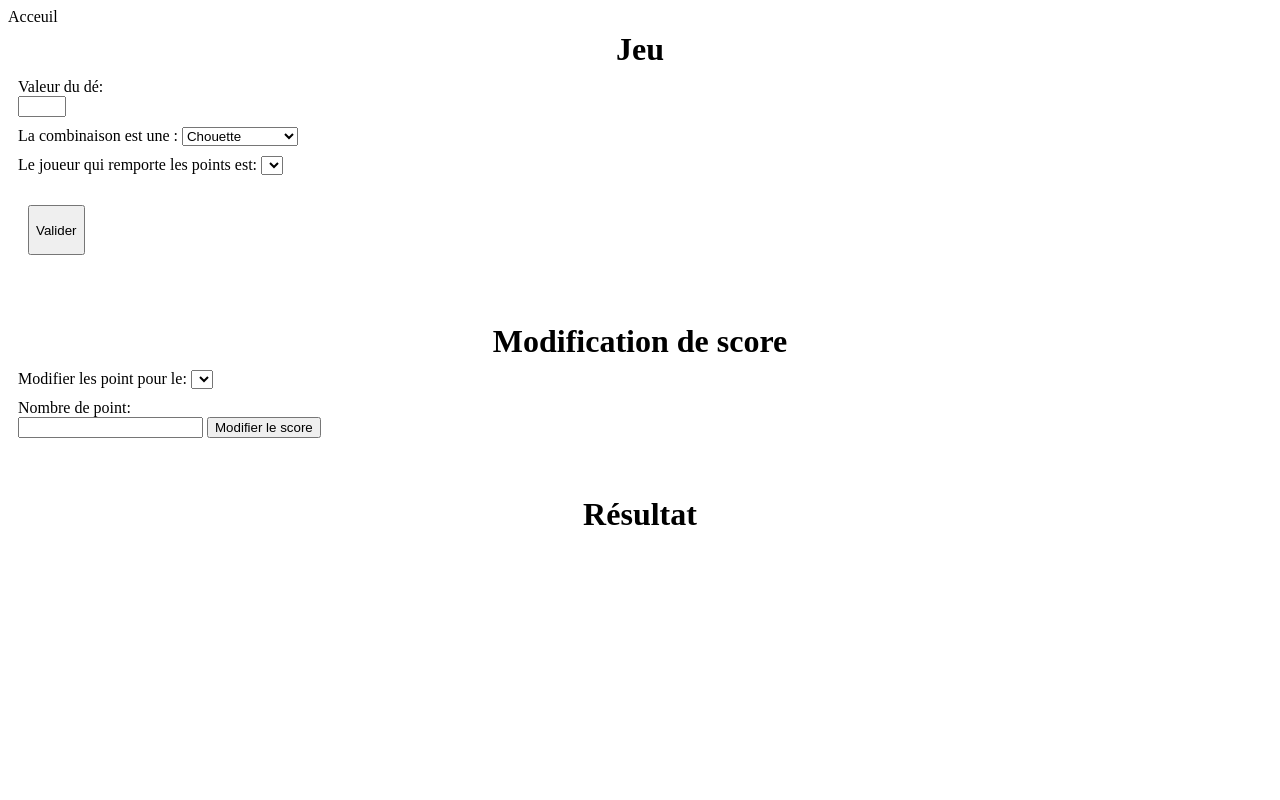
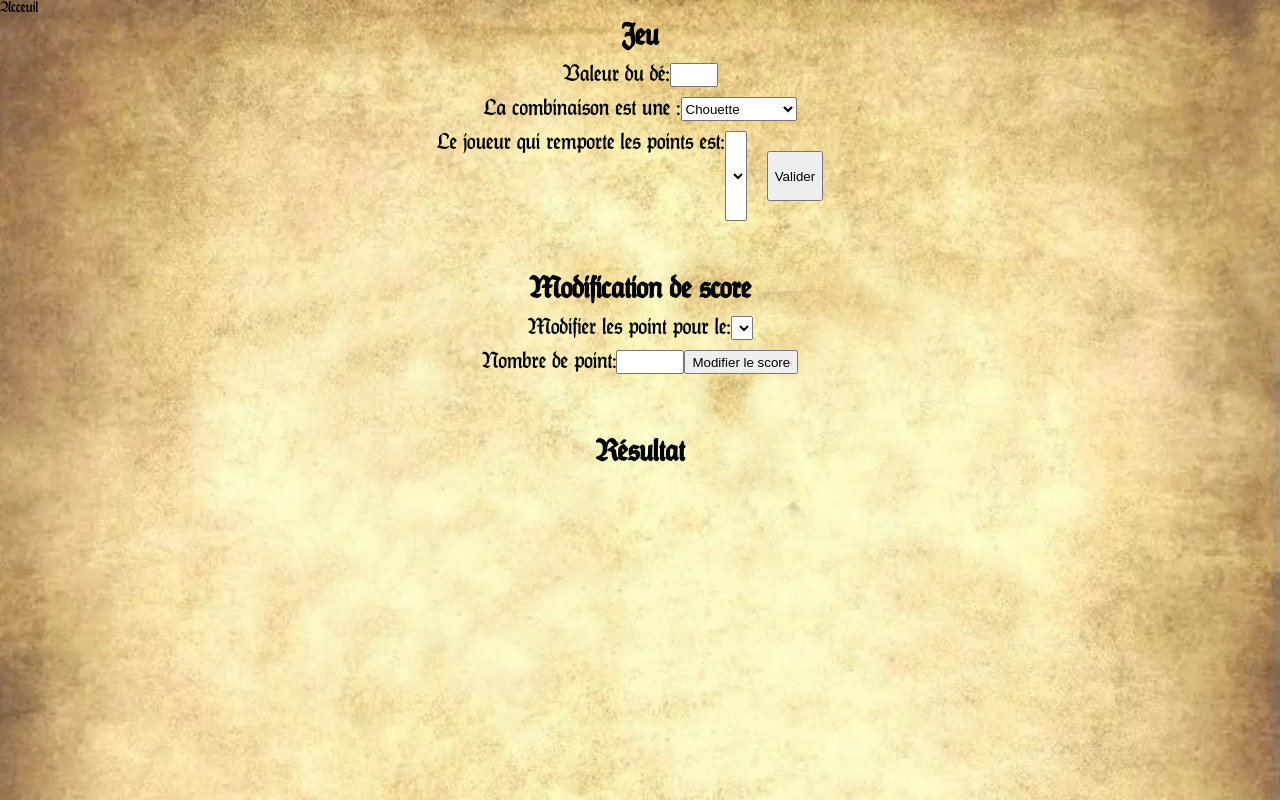
Before and after one commit to NicolasPerrin73/cul-de-chouette, a plain HTML site: page pages/jeu.html in a window 1280 px wide. Drawn offline with Linux system fonts and the light colour scheme.

Commit message:
add game style

```diff
--- a/pages/jeu.html
+++ b/pages/jeu.html
@@ -8,7 +8,7 @@
     <title>Cul de chouette</title>
     <script src="../script/jeu.js" defer></script>
   </head>
-  <body>
+  <body class="home">
     <a href="../index.html">Acceuil</a>
     <h2>Jeu</h2>
 
@@ -29,9 +29,8 @@
     <div class="champ">
       <label for="player">Le joueur qui remporte les points est:</label>
       <select name="player" id="player"></select>
+      <button id="valid">Valider</button>
     </div>
-
-    <button id="valid">Valider</button>
 
     <div class="animationTour">
       <h2>✅ Tour pris en compte ✅</h2>
@@ -54,7 +53,7 @@
       <h2>✅ Modification pris en compte ✅</h2>
     </div>
 
-    <div class="champ">
+    <div class="champ result">
       <h2>Résultat</h2>
       <div id="result"></div>
     </div>
--- a/style.css
+++ b/style.css
@@ -7,6 +7,7 @@
   margin: 20px;
   width: auto;
   height: 50px;
+  text-align: center;
 }
 
 .champ {
@@ -56,8 +57,8 @@ p {
 }
 
 h1 {
-  margin-top: 0;
-  padding-top: 10px;
+  margin: 0;
+  padding: 10px;
   text-align: center;
   font-size: 3.5rem;
 }
@@ -129,8 +130,35 @@ li {
   margin-top: 25px;
 }
 
+p {
+  text-align: center;
+  font-size: 1.5rem;
+}
+
+.champ {
+  display: flex;
+  justify-content: center;
+  flex-wrap: wrap;
+}
+
+label {
+  font-size: 1.5rem;
+}
+
+#modifScore {
+  width: 60px;
+}
+
+.result {
+  display: flex;
+  flex-direction: column;
+}
+
 @media screen and (min-width: 390px) {
   #joueurInput {
     width: 30%;
   }
+  #imgDés {
+    width: 20%;
+  }
 }
```
Also changed, not shown: index.html (+2 -1 lines).
